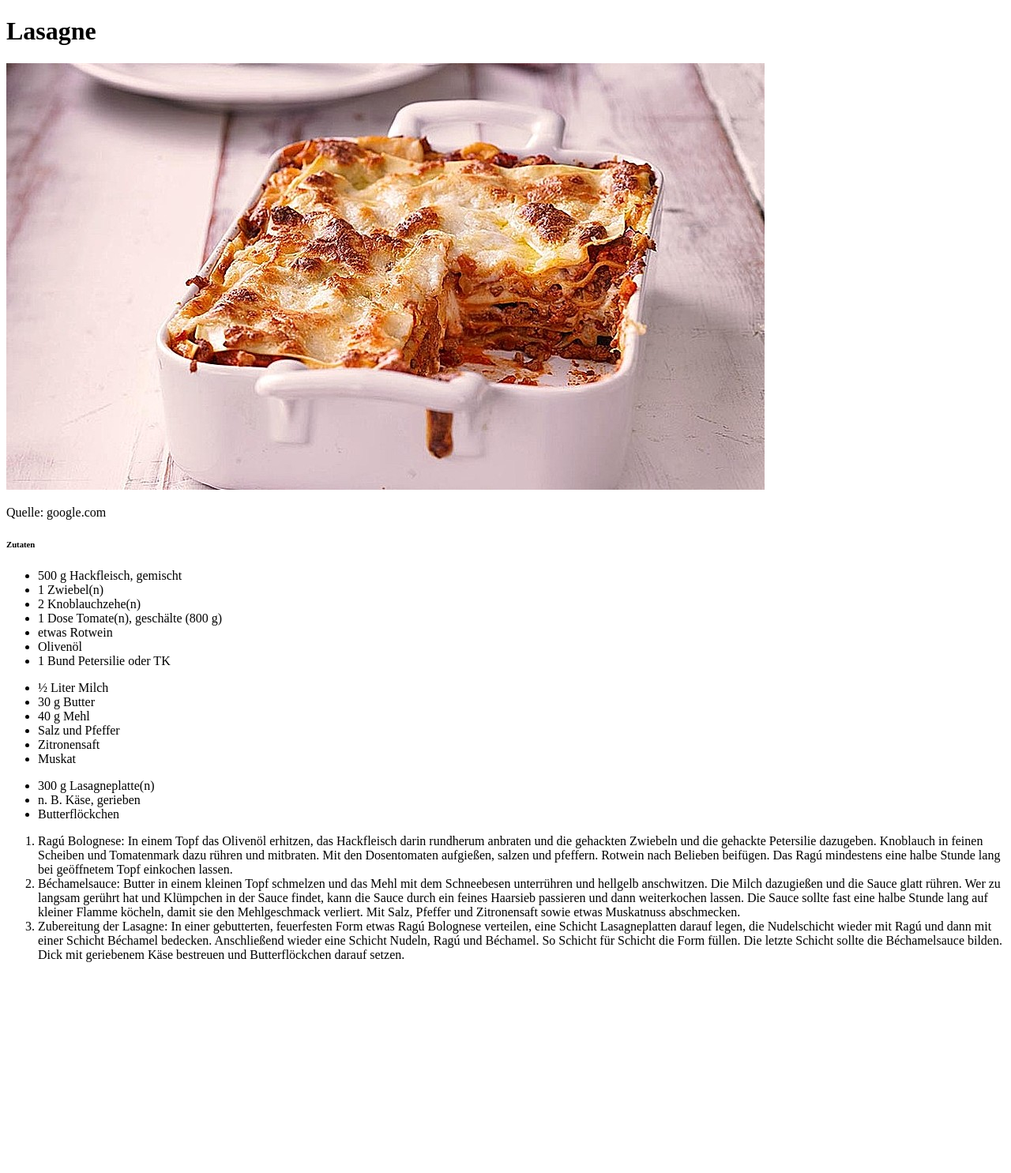
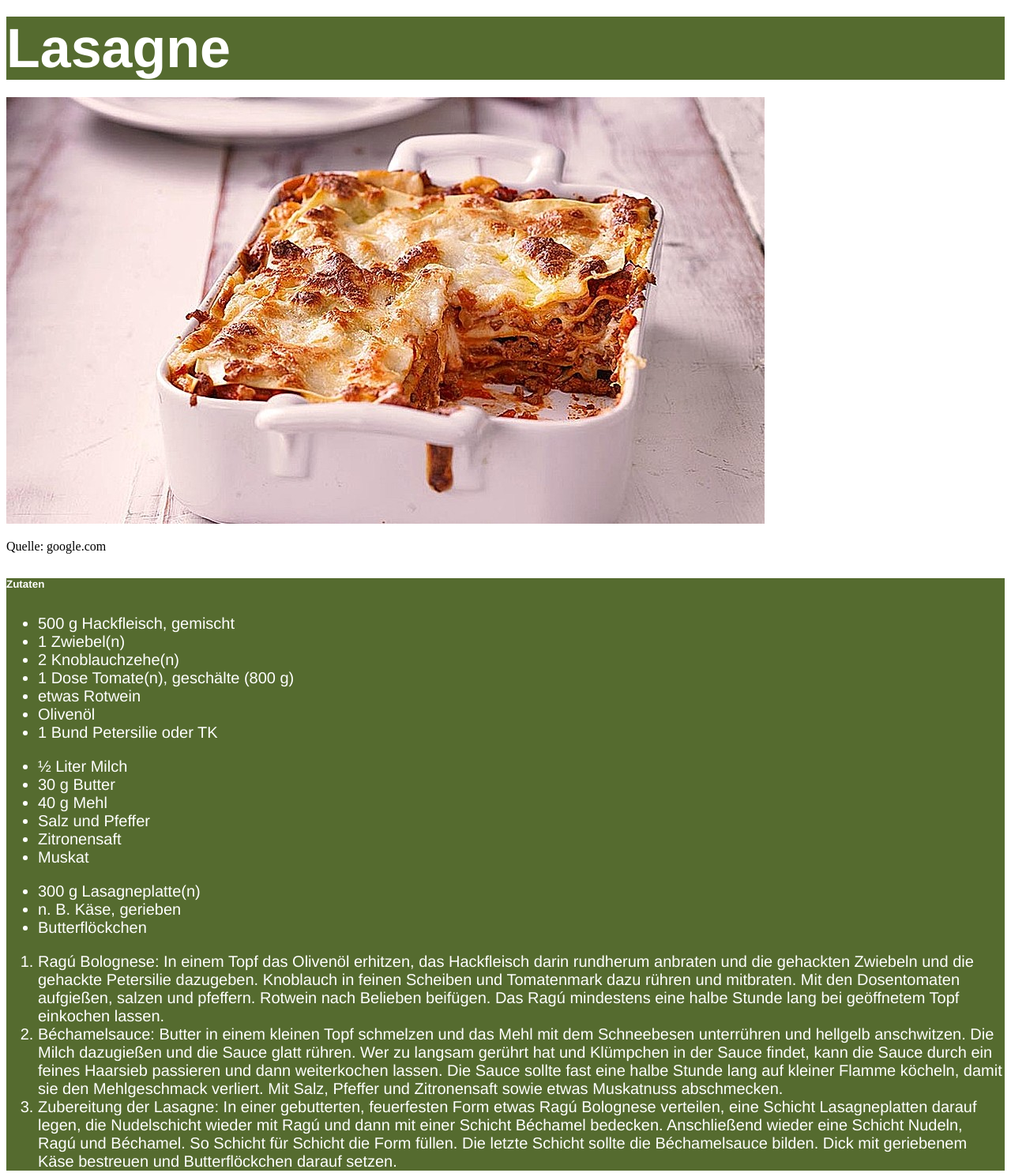
Before and after one commit to TimothyTunggal/recipes, a plain HTML site: page rezepte/lasagne.html in a window 1280 px wide. Shown: the top 1485 px of the page at 79% size. Before the commit the page ends 1234 px from the top, so only its background shows below. Drawn offline with Linux system fonts and the light colour scheme.

Commit message:
css style added

```diff
--- /dev/null
+++ b/rezepte/lasagne.css
@@ -0,0 +1,16 @@
+.lasagne{
+    color: white;
+    background-color: darkolivegreen;
+    font-size: 70px;
+    font-family: Helvetica, 'Times New Roman', sans-serif;
+}
+.lasagnebody{
+    color: white;
+    background-color: darkolivegreen;
+    font-size: 20px;
+    font-family: Helvetica, 'Times New Roman', sans-serif;
+}
+.lasagnebild{
+    width: 1000px;
+    height: auto;
+}
--- a/rezepte/lasagne.html
+++ b/rezepte/lasagne.html
@@ -1,16 +1,17 @@
 <!DOCTYPE html>
 <html lang="en">
 <head>
+    <link rel="stylesheet" href="lasagne.css">
     <meta charset="UTF-8">
     <meta http-equiv="X-UA-Compatible" content="IE=edge">
     <meta name="viewport" content="width=device-width, initial-scale=1.0">
     <title>Document</title>
 </head>
 <body>
-    <h1>Lasagne</h1>
+    <h1><div class = "lasagne">Lasagne</div></h1>
     <img src="lasagne.jpg" alt="Bild von Lasagne">
     <p>Quelle: google.com</p>
-
+    <div class="lasagnebody">
     <p>
     <h6>Zutaten</h6>
     </p>
@@ -61,5 +62,6 @@
         </li>
     </ol>
     </p>
+    </div> v>
 </body>
 </html>
```
